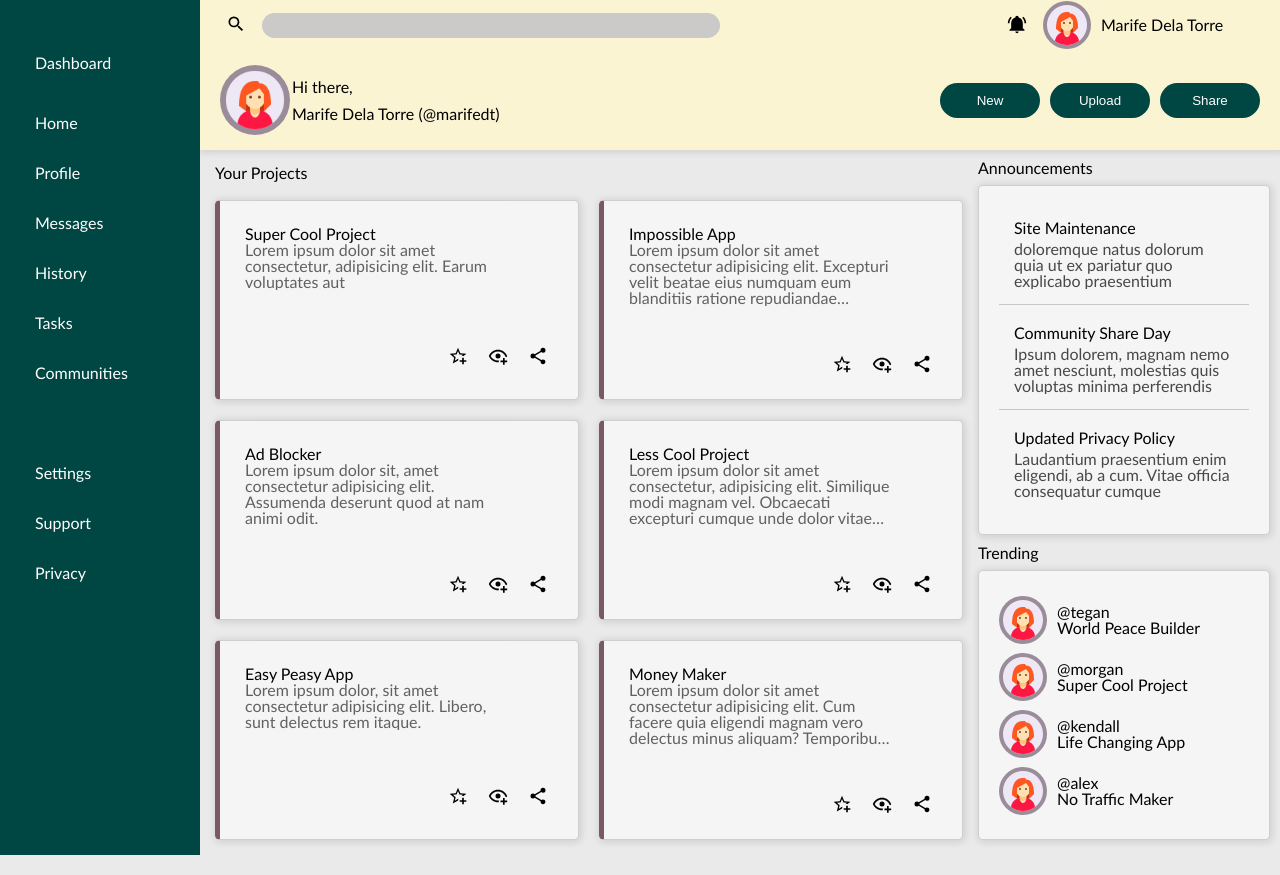
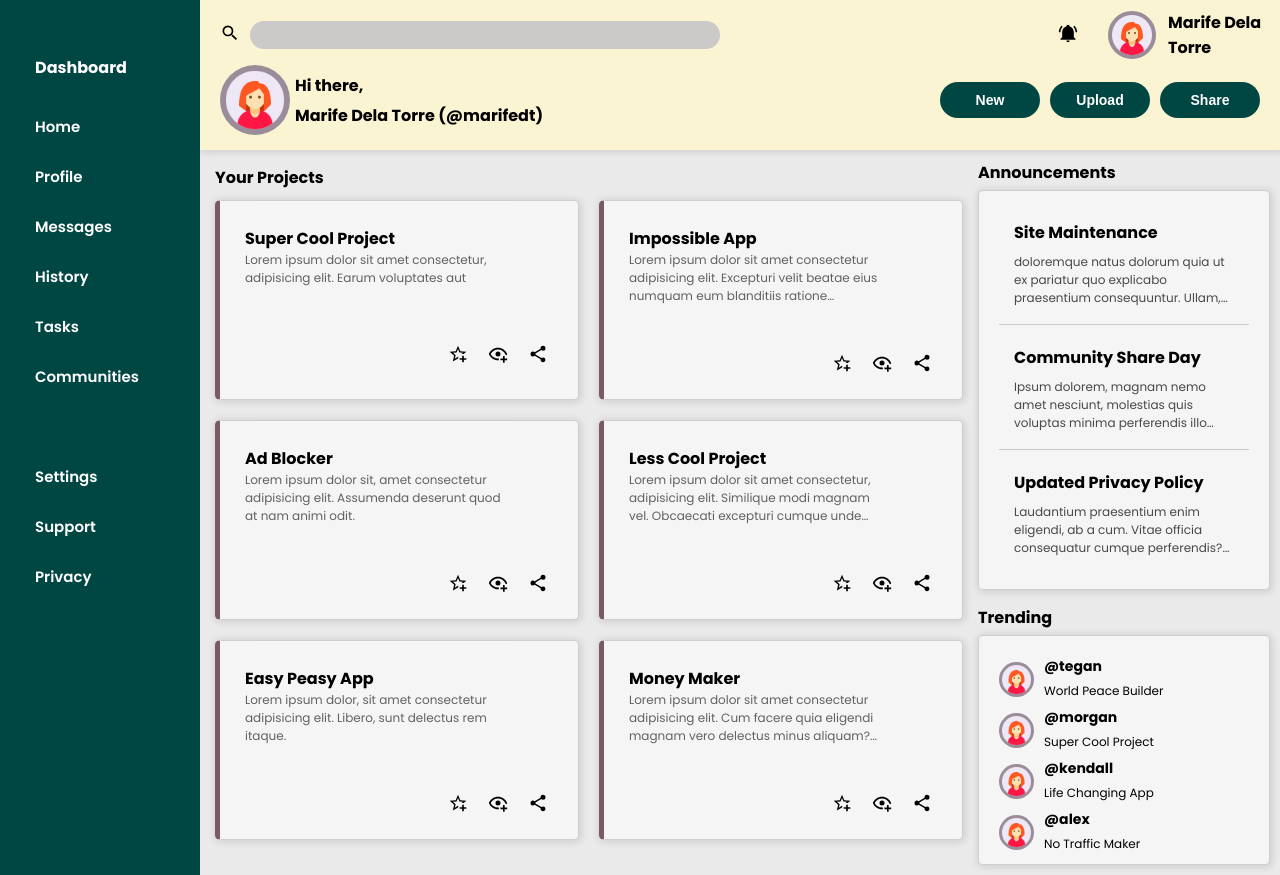
Before and after one commit to marifedt/admin-dashboard, a plain HTML site: page index.html in a window 1280 px wide. Drawn offline with Linux system fonts and the light colour scheme.

Commit message:
Add font style
Make adjustments to affected elements of the font
Adjust font sizes
Remove reset.css

```diff
--- a/index.html
+++ b/index.html
@@ -3,7 +3,7 @@
 <head>
     <meta charset="UTF-8">
     <meta name="viewport" content="width=device-width, initial-scale=1.0">
-    <link rel="stylesheet" href="./reset.css">
+
     <link rel="stylesheet" href="./style.css" />
     <script src="https://kit.fontawesome.com/4969fc8648.js" crossorigin="anonymous"></script>
     <title>Admin Dashboard</title>
--- a/reset.css
+++ /dev/null
@@ -1,43 +0,0 @@
-html, body, div, span, applet, object, iframe,
-h1, h2, h3, h4, h5, h6, p, blockquote, pre,
-a, abbr, acronym, address, big, cite, code,
-del, dfn, em, img, ins, kbd, q, s, samp,
-small, strike, strong, sub, sup, tt, var,
-b, u, i, center,
-dl, dt, dd, ol, ul, li,
-fieldset, form, label, legend,
-table, caption, tbody, tfoot, thead, tr, th, td,
-article, aside, canvas, details, embed,
-figure, figcaption, footer, header, hgroup,
-menu, nav, output, ruby, section, summary,
-time, mark, audio, video {
-	margin: 0;
-	padding: 0;
-	border: 0;
-	font-size: 100%;
-	font: inherit;
-	vertical-align: baseline;
-}
-/* HTML5 display-role reset for older browsers */
-article, aside, details, figcaption, figure,
-footer, header, hgroup, menu, nav, section {
-	display: block;
-}
-body {
-	line-height: 1;
-}
-ol, ul {
-	list-style: none;
-}
-blockquote, q {
-	quotes: none;
-}
-blockquote:before, blockquote:after,
-q:before, q:after {
-	content: '';
-	content: none;
-}
-table {
-	border-collapse: collapse;
-	border-spacing: 0;
-}
--- a/style.css
+++ b/style.css
@@ -1,5 +1,13 @@
+@import url('https://fonts.googleapis.com/css2?family=Poppins:ital,wght@0,100;0,200;0,300;0,400;0,500;0,600;0,700;0,800;0,900;1,100;1,200;1,300;1,400;1,500;1,600;1,700;1,800;1,900&display=swap');
+
+*{
+    margin: 0;
+	padding: 0;
+	border: 0;
+	font-size: 100%;
+}
 :root{
-    font-family: 'Trebuchet MS', 'Lucida Sans Unicode', 'Lucida Grande', 'Lucida Sans', Arial, sans-serif;
+    font-family: 'Poppins', 'Trebuchet MS', 'Lucida Sans Unicode', 'Lucida Grande', 'Lucida Sans', Arial, sans-serif;
 }
 
 body{
@@ -27,6 +35,7 @@ header > div:first-child{
     display: grid;
     grid-template-columns: 1fr 1fr;
     grid-template-rows: auto;
+    padding-top: 10px;
 }
 
 /* Search Bar */
@@ -49,10 +58,10 @@ header > div:first-child div:first-child{
 /* Profile info beside search bar */
 header > div:first-child div:last-child{
     display: grid;
-    grid-template-columns: auto auto 0.4fr;
+    grid-template-columns: 40px 40px 20%;
     align-items: center;
     justify-content: end;
-    gap: 10px;
+    gap: 20px;
     padding-right: 5px;
 }
 
@@ -78,7 +87,7 @@ header > div:last-child div:first-child{
     display: grid;
     justify-content: start;
     padding: 0 20px;
-    gap: 2px;
+    gap: 5px;
     grid-template-areas:'img h4'
                         'img h2';
     grid-template-rows: repeat(2, 25px);
@@ -115,6 +124,8 @@ nav h2{
 .nav-items{
     display: grid;
     grid-template-rows: repeat(auto-fit, minmax(10px, 50px));
+    font-size: 15px;
+    font-weight: 600;
 }
 .nav-items > li{
     list-style-type: none;
@@ -126,6 +137,7 @@ main{
     grid-template-areas: 'projects other';
     padding: 10px;
     gap: 10px;
+
 }
 
 .projects{
@@ -161,10 +173,12 @@ main{
 }
 
 .proj-desc p{
+    font-size: 12px;
+    font-weight: 400;
     width: 85%;
     max-height: 80px;
     display: -webkit-box;
-    -webkit-line-clamp: 4;
+    -webkit-line-clamp: 3;
     -webkit-box-orient: vertical;
     overflow: hidden;
     text-overflow: ellipsis;
@@ -188,18 +202,18 @@ main{
 .misc{
     grid-area: other;
     display: grid;
-    gap: 10px 0;
+    gap: 15px 0;
     grid-template-areas:
     '.'
     'announcements'
     '.'
     'trending';
-    grid-template-rows: 15px minmax(300px, 350px) 15px minmax(200px, 270px);
+    grid-template-rows: 15px minmax(300px, 400px) 15px minmax(200px, 230px);
 }
 
 .announcements{
     display: grid;
-    grid-template-rows: repeat(3, minmax(50px, 100px));
+    grid-template-rows: repeat(3, minmax(50px, 120px));
     padding: 0 20px;
     gap: 5px;
     grid-template-columns: minmax(200px, 250px);
@@ -214,8 +228,12 @@ main{
 }
 
 .post > p{
+    font-size: 12px;
     color: rgb(73, 72, 72);
-    overflow: scroll;
+    display: -webkit-box;
+    -webkit-line-clamp: 3;
+    -webkit-box-orient: vertical;
+    overflow:auto;
     text-overflow: ellipsis;
 }
 .post:last-child{
@@ -227,15 +245,26 @@ main{
     display: grid;
     justify-content: center;
     padding: 20px 10px;
-    grid-area: auto;
     grid-template-columns: minmax(200px, 250px);
+    gap: 5px;
 }
 
 .account{
     display: grid;
-    grid-template-columns: 48px auto;
+    grid-template-columns: 35px auto;
     gap: 10px;
     align-items: center;
+}
+
+.account h6{
+    font-size: 14px;
+}
+.account small{
+    font-size: 12px;
+}
+
+.account img{
+    width: 35px;
 }
 
 .avatar{
@@ -244,7 +273,8 @@ main{
 }
 
 .btn{
-    width: 100%;
+    font-weight: 600;
+    font-size: 14px;
     color: white;
     background-color: #004643;
     padding: 10px 20px;
```
